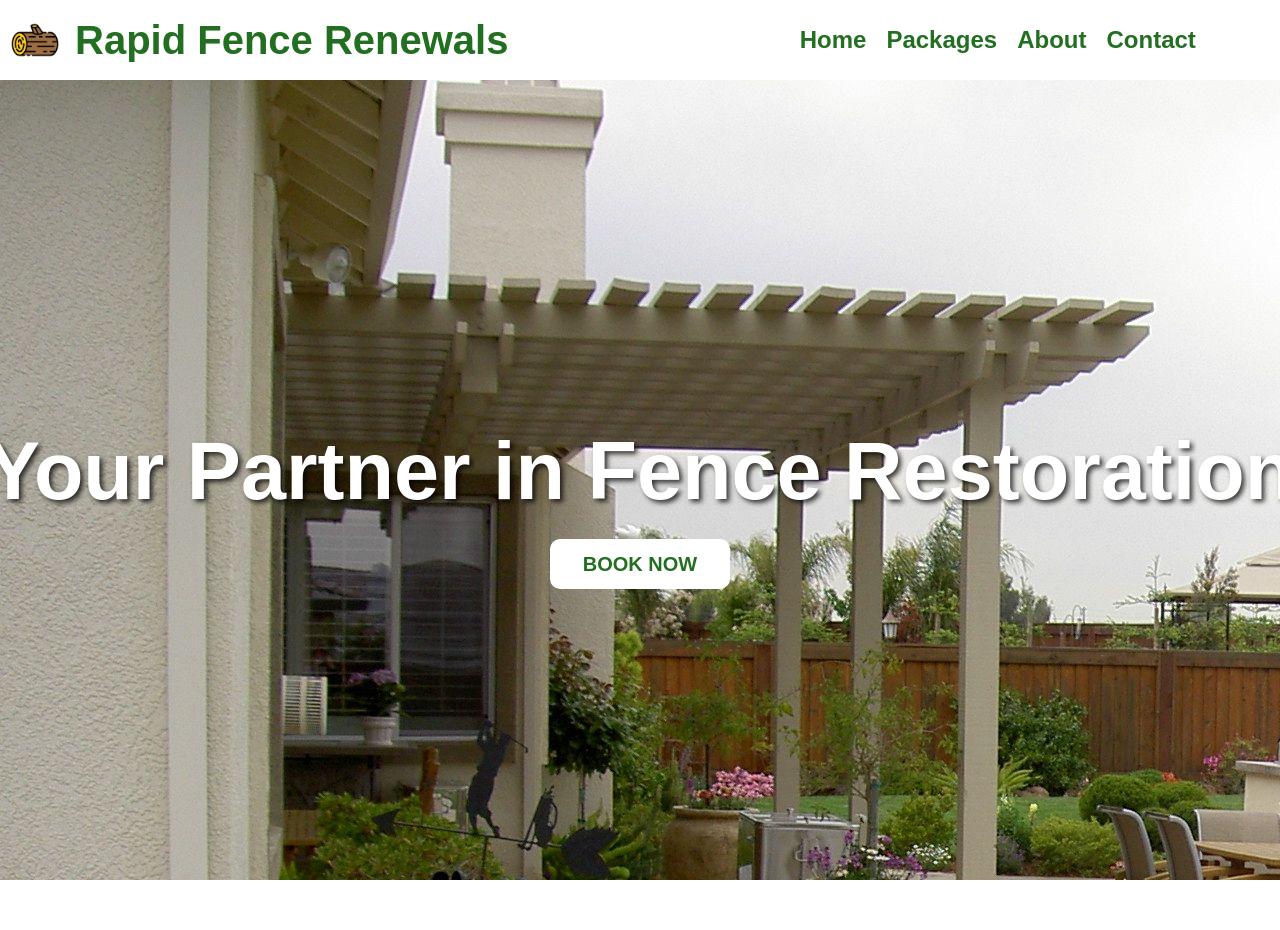
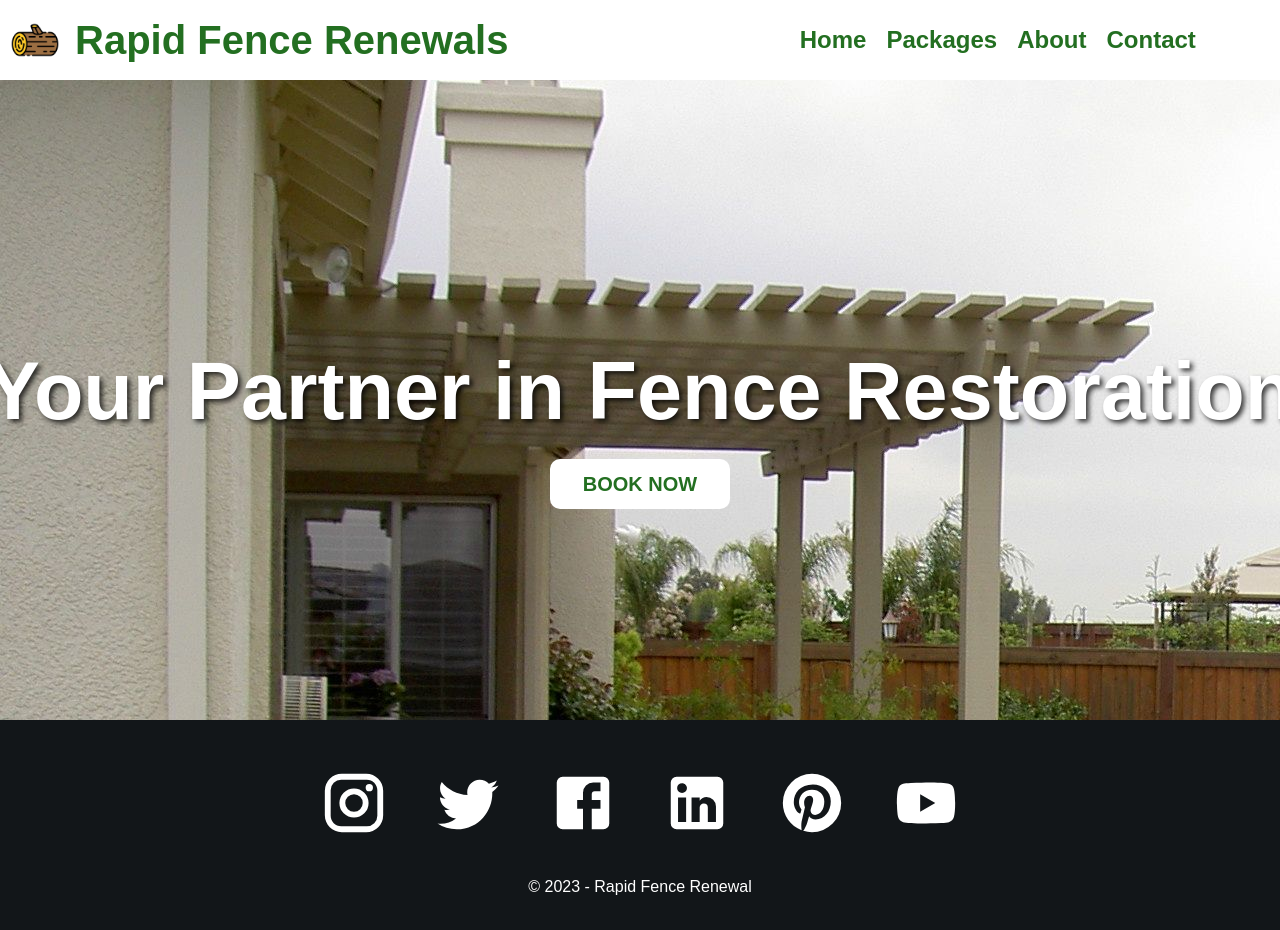
Before and after one commit to wingsyzou/RFR-website, a React (Create React App) app: page / in a window 1280 px wide. Before the commit the page ends 880 px from the top, so only its background shows below. Built offline with nearby package versions, Linux system fonts and the light colour scheme.

Commit message:
added footer

```diff
--- a/src/App.js
+++ b/src/App.js
@@ -1,6 +1,7 @@
 import "./App.css";
 import Navbar from "./components/Navbar";
 import Home from "./pages/Home";
+import Footer from "./components/Footer";
 import {BrowserRouter as Router, Route, Routes} from "react-router-dom";
 
 function App() {
@@ -11,6 +12,7 @@ function App() {
         <Routes>
           <Route path="/" element={<Home />} />
         </Routes>
+        <Footer />
       </Router>
     </div>
   );
--- /dev/null
+++ b/src/components/Footer.js
@@ -0,0 +1,22 @@
+import React from "react";
+import "../css/Footer.css";
+import InstagramIcon from "@mui/icons-material/Instagram";
+import TwitterIcon from "@mui/icons-material/Twitter";
+import FacebookIcon from "@mui/icons-material/Facebook";
+import LinkedInIcon from "@mui/icons-material/LinkedIn";
+import PinterestIcon from "@mui/icons-material/Pinterest";
+import YoutubeIcon from "@mui/icons-material/YouTube";
+
+
+function Footer() {
+  return (
+    <div className="footer">
+        <div className="socialMedia">
+          <InstagramIcon /> <TwitterIcon /> <FacebookIcon /> <LinkedInIcon /> <PinterestIcon /> <YoutubeIcon />
+        </div>
+      <p> &copy; 2023 - Rapid Fence Renewal </p>
+    </div>
+  )
+}
+
+export default Footer
--- /dev/null
+++ b/src/css/Footer.css
@@ -0,0 +1,21 @@
+.footer {
+    width: 100%;
+    height: 200px;
+    background-color: #121619;
+    display: flex;
+    justify-content: center;
+    align-items: center;
+    flex-direction: column;
+    padding-top: 10px;
+}
+
+.socialMedia svg {
+  color: white;
+  margin: 20px;
+  font-size: 70px;
+  cursor: pointer;
+}
+
+.footer p {
+  color: white;
+}
--- a/src/css/Home.css
+++ b/src/css/Home.css
@@ -1,7 +1,7 @@
 .home {
     background-size: contain;
     background-position: center;
-    height: 100vh;
+    height: 80vh;
     display: flex;
     align-items: center;
     justify-content: center;
--- a/src/css/Navbar.css
+++ b/src/css/Navbar.css
@@ -43,7 +43,11 @@
   border: none;
   color: #236F21;
   cursor: pointer;
-  transform: scale(2);
+
+}
+
+.navbar .rightSide svg {
+  font-size: 45px;
 }
 
 @media only screen and (max-width: 950px) { /* behaviour when the screen width <= 950 px*/
```
Also changed, not shown: public/index.html (+0 -10 lines).
